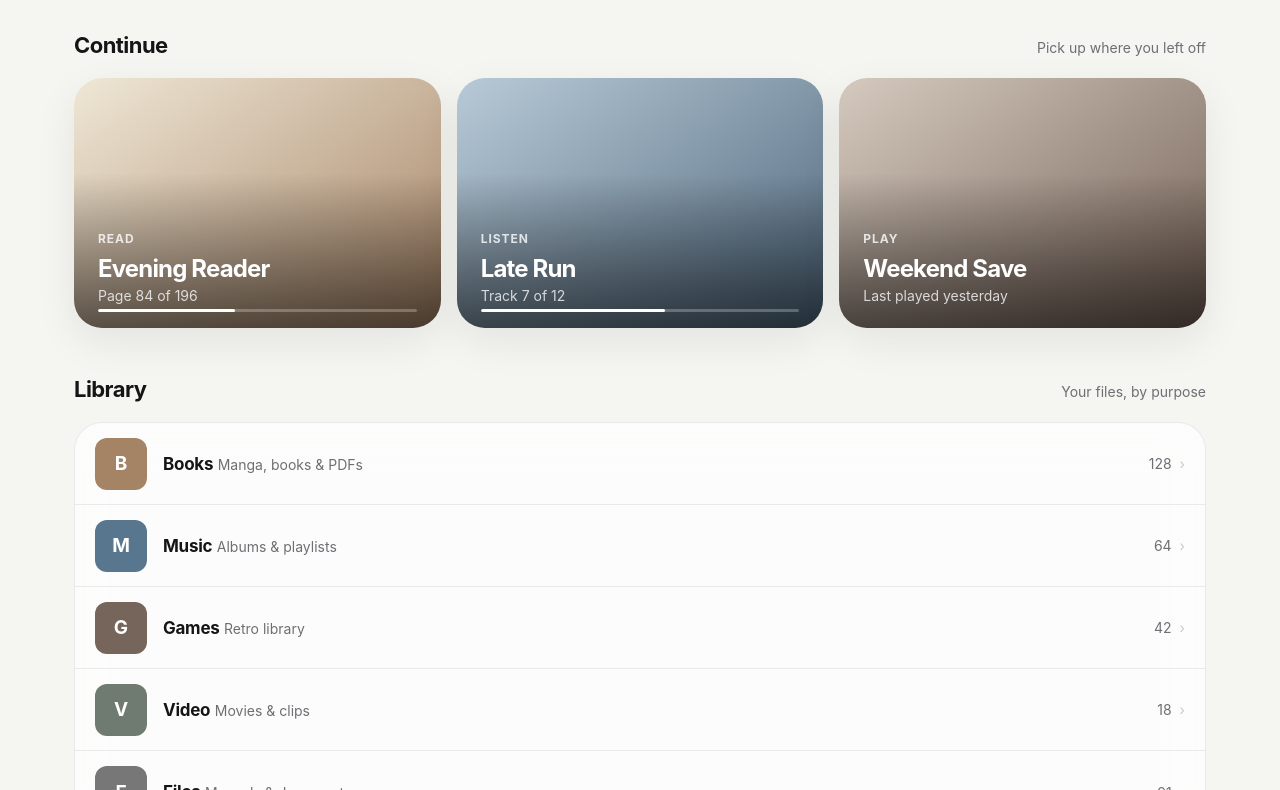
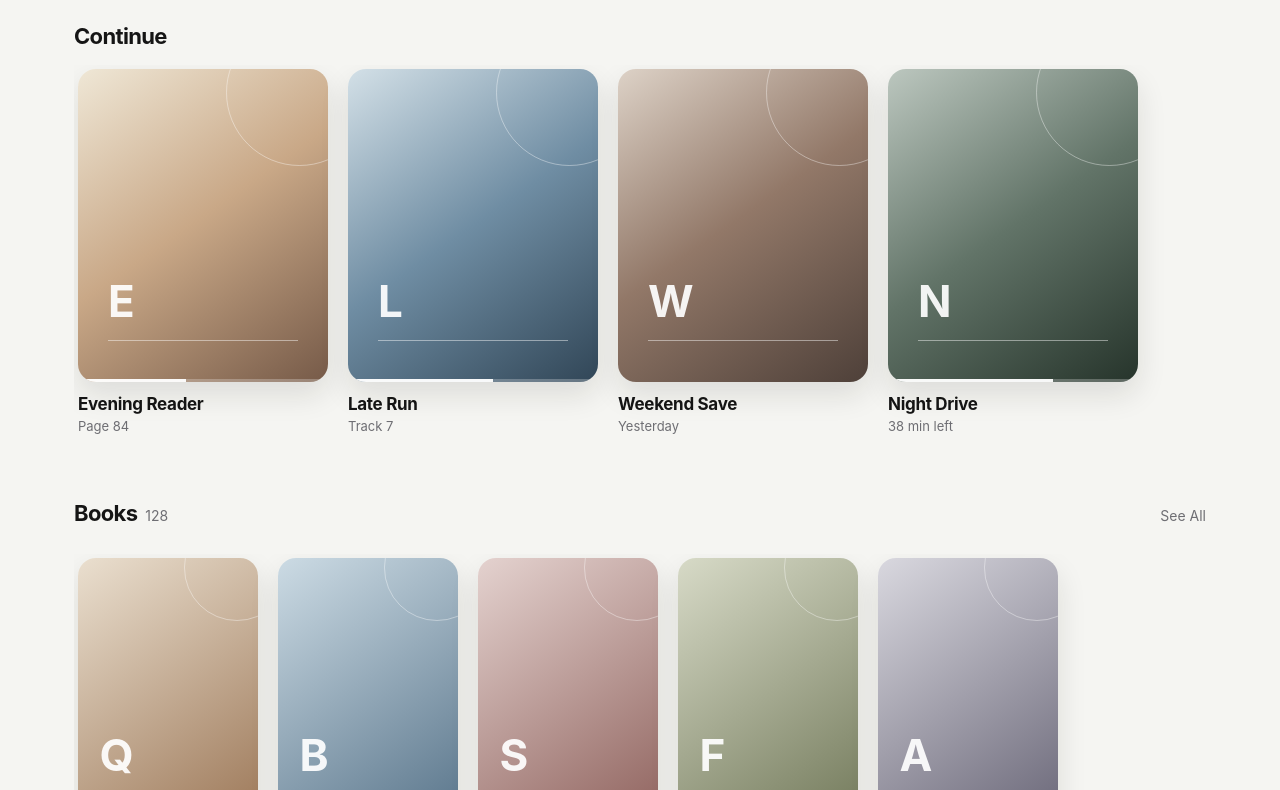
Before and after one commit to moveyoshizawa/cloud-shelf, a website built with Vite: page index.html in a window 1280 px wide. Shown: the part 104-894 px from the top of the page. Built offline with nearby package versions, Linux system fonts and the light colour scheme.

Commit message:
feat: shift home toward a content shelf

```diff
--- a/src/main.ts
+++ b/src/main.ts
@@ -1,6 +1,6 @@
 import "./styles/app.css";
-import { continueItems, librarySections } from "./mock/library";
-import type { ContentKind } from "./types";
+import { continueItems, shelves } from "./mock/library";
+import type { ContentKind, ShelfItem } from "./types";
 
 const labels: Record<ContentKind, string> = {
   book: "Read",
@@ -10,45 +10,41 @@ const labels: Record<ContentKind, string> = {
   document: "Open",
 };
 
-const glyphs: Record<ContentKind, string> = {
-  book: "B",
-  music: "M",
-  game: "G",
-  video: "V",
-  document: "F",
-};
+function coverMarkup(item: ShelfItem, size: "continue" | "shelf"): string {
+  const progress =
+    item.progress !== undefined
+      ? `<span class="cover-progress" aria-hidden="true"><span style="--progress: ${Math.round(item.progress * 100)}%"></span></span>`
+      : "";
 
-const continueMarkup = continueItems
+  return `
+    <button class="cover-card cover-card--${size} cover-card--${item.kind}" type="button" aria-label="${labels[item.kind]} ${item.title}">
+      <span class="cover-art" style="--cover-accent: ${item.accent}">
+        <span class="cover-mark" aria-hidden="true">${item.title.slice(0, 1)}</span>
+        ${progress}
+      </span>
+      <span class="cover-title">${item.title}</span>
+      ${item.subtitle ? `<span class="cover-subtitle">${item.subtitle}</span>` : ""}
+    </button>
+  `;
+}
+
+const continueMarkup = continueItems.map((item) => coverMarkup(item, "continue")).join("");
+
+const shelvesMarkup = shelves
   .map(
-    (item) => `
-      <button class="continue-card" type="button" aria-label="${labels[item.kind]} ${item.title}">
-        <div class="card-art" style="--card-accent: ${item.accent}"></div>
-        <div class="card-copy">
-          <p class="card-kicker">${labels[item.kind]}</p>
-          <h3 class="card-title">${item.title}</h3>
-          <p class="card-subtitle">${item.subtitle}</p>
+    (shelf) => `
+      <section class="shelf-section" aria-labelledby="shelf-${shelf.id}">
+        <div class="shelf-heading">
+          <div>
+            <h2 class="shelf-title" id="shelf-${shelf.id}">${shelf.title}</h2>
+            <span class="shelf-count">${shelf.count}</span>
+          </div>
+          <button class="shelf-more" type="button" aria-label="See all ${shelf.title}">See All</button>
         </div>
-        ${
-          item.progress !== undefined
-            ? `<div class="progress" aria-hidden="true"><span style="--progress: ${Math.round(item.progress * 100)}%"></span></div>`
-            : ""
-        }
-      </button>
-    `,
-  )
-  .join("");
-
-const libraryMarkup = librarySections
-  .map(
-    (section) => `
-      <button class="library-row" type="button" aria-label="Open ${section.title}">
-        <span class="library-icon" style="--row-accent: ${section.accent}">${glyphs[section.id]}</span>
-        <span>
-          <span class="library-title">${section.title}</span>
-          <span class="library-subtitle">${section.subtitle}</span>
-        </span>
-        <span class="library-count">${section.count}<span class="chevron" aria-hidden="true">›</span></span>
-      </button>
+        <div class="shelf-track">
+          ${shelf.items.map((item) => coverMarkup(item, "shelf")).join("")}
+        </div>
+      </section>
     `,
   )
   .join("");
@@ -57,28 +53,26 @@ document.querySelector<HTMLDivElement>("#app")!.innerHTML = `
   <main class="app-shell">
     <header class="topbar">
       <h1 class="brand">Cloud Shelf</h1>
-      <button class="search-button" id="open-search" type="button" aria-label="Search library">Search</button>
+      <button class="search-button" id="open-search" type="button" aria-label="Search library">
+        <svg viewBox="0 0 24 24" aria-hidden="true">
+          <circle cx="11" cy="11" r="6.5"></circle>
+          <path d="m16 16 4 4"></path>
+        </svg>
+      </button>
     </header>
 
-    <section class="section" aria-labelledby="continue-title">
-      <div class="section-heading">
-        <h2 class="section-title" id="continue-title">Continue</h2>
-        <span class="section-note">Pick up where you left off</span>
+    <section class="continue-section" aria-labelledby="continue-title">
+      <div class="shelf-heading">
+        <h2 class="shelf-title" id="continue-title">Continue</h2>
       </div>
-      <div class="continue-grid">
+      <div class="continue-track">
         ${continueMarkup}
       </div>
     </section>
 
-    <section class="section" aria-labelledby="library-title">
-      <div class="section-heading">
-        <h2 class="section-title" id="library-title">Library</h2>
-        <span class="section-note">Your files, by purpose</span>
-      </div>
-      <div class="library-list">
-        ${libraryMarkup}
-      </div>
-    </section>
+    <div class="library-shelves">
+      ${shelvesMarkup}
+    </div>
   </main>
 
   <div class="search-overlay" id="search-overlay" hidden>
@@ -87,7 +81,6 @@ document.querySelector<HTMLDivElement>("#app")!.innerHTML = `
         <input id="search-input" type="search" inputmode="search" placeholder="Search your library" aria-label="Search your library" />
         <button id="close-search" type="button">Done</button>
       </div>
-      <div class="search-hint">Search stays quiet until you need it.</div>
     </div>
   </div>
 `;
--- a/src/mock/library.ts
+++ b/src/mock/library.ts
@@ -1,35 +1,81 @@
-import type { ContinueItem, LibrarySection } from "../types";
+import type { ShelfItem, ShelfSection } from "../types";
 
-export const continueItems: ContinueItem[] = [
+export const continueItems: ShelfItem[] = [
   {
     id: "manga-01",
     kind: "book",
     title: "Evening Reader",
-    subtitle: "Page 84 of 196",
+    subtitle: "Page 84",
     progress: 0.43,
-    accent: "linear-gradient(145deg, #efe7d6, #a58365)",
+    accent: "linear-gradient(145deg, #efe7d6 0%, #c9a887 48%, #765a48 100%)",
   },
   {
     id: "album-01",
     kind: "music",
     title: "Late Run",
-    subtitle: "Track 7 of 12",
+    subtitle: "Track 7",
     progress: 0.58,
-    accent: "linear-gradient(145deg, #b8cad7, #4f677c)",
+    accent: "linear-gradient(145deg, #d3e0e7 0%, #6f8da3 50%, #314657 100%)",
   },
   {
     id: "game-01",
     kind: "game",
     title: "Weekend Save",
-    subtitle: "Last played yesterday",
-    accent: "linear-gradient(145deg, #d5cabf, #725f54)",
+    subtitle: "Yesterday",
+    accent: "linear-gradient(145deg, #ddd2c7 0%, #927868 48%, #4e4039 100%)",
+  },
+  {
+    id: "video-01",
+    kind: "video",
+    title: "Night Drive",
+    subtitle: "38 min left",
+    progress: 0.66,
+    accent: "linear-gradient(145deg, #bcc7bf 0%, #627468 50%, #26342b 100%)",
   },
 ];
 
-export const librarySections: LibrarySection[] = [
-  { id: "book", title: "Books", subtitle: "Manga, books & PDFs", count: 128, accent: "#a58365" },
-  { id: "music", title: "Music", subtitle: "Albums & playlists", count: 64, accent: "#58768e" },
-  { id: "game", title: "Games", subtitle: "Retro library", count: 42, accent: "#75655b" },
-  { id: "video", title: "Video", subtitle: "Movies & clips", count: 18, accent: "#6f7b70" },
-  { id: "document", title: "Files", subtitle: "Manuals & documents", count: 91, accent: "#777777" },
+const books: ShelfItem[] = [
+  { id: "book-1", kind: "book", title: "Quiet City", accent: "linear-gradient(145deg, #eadfcf, #9c7757)" },
+  { id: "book-2", kind: "book", title: "Blue Hour", accent: "linear-gradient(145deg, #ccdbe4, #58748a)" },
+  { id: "book-3", kind: "book", title: "Small Rooms", accent: "linear-gradient(145deg, #e4d2cf, #8f625d)" },
+  { id: "book-4", kind: "book", title: "Field Notes", accent: "linear-gradient(145deg, #d7dac7, #72795a)" },
+  { id: "book-5", kind: "book", title: "After Rain", accent: "linear-gradient(145deg, #d9d8df, #696677)" },
 ];
+
+const music: ShelfItem[] = [
+  { id: "music-1", kind: "music", title: "Sunroom", accent: "linear-gradient(145deg, #f0d9b0, #a6654a)" },
+  { id: "music-2", kind: "music", title: "Night Bus", accent: "linear-gradient(145deg, #a8c2d2, #3e5768)" },
+  { id: "music-3", kind: "music", title: "Still Air", accent: "linear-gradient(145deg, #d9d4c9, #6f6b62)" },
+  { id: "music-4", kind: "music", title: "Neon Lake", accent: "linear-gradient(145deg, #c6b8d7, #5c4c74)" },
+  { id: "music-5", kind: "music", title: "Sunday AM", accent: "linear-gradient(145deg, #dae0bd, #718153)" },
+];
+
+const games: ShelfItem[] = [
+  { id: "game-1", kind: "game", title: "Green Valley", accent: "linear-gradient(145deg, #c9dbbd, #55704f)" },
+  { id: "game-2", kind: "game", title: "Starline", accent: "linear-gradient(145deg, #b7c7dc, #4b5f7a)" },
+  { id: "game-3", kind: "game", title: "Red Harbor", accent: "linear-gradient(145deg, #deb9b0, #78483f)" },
+  { id: "game-4", kind: "game", title: "Tiny Quest", accent: "linear-gradient(145deg, #e5d2ac, #8c6c38)" },
+  { id: "game-5", kind: "game", title: "Orbit", accent: "linear-gradient(145deg, #c8c5dc, #57536f)" },
+];
+
+const videos: ShelfItem[] = [
+  { id: "video-1", kind: "video", title: "City Lights", accent: "linear-gradient(145deg, #b9c8cf, #4c636f)" },
+  { id: "video-2", kind: "video", title: "Long Weekend", accent: "linear-gradient(145deg, #e0c4ad, #895f43)" },
+  { id: "video-3", kind: "video", title: "Window Seat", accent: "linear-gradient(145deg, #cad3c7, #596b59)" },
+  { id: "video-4", kind: "video", title: "Night Walk", accent: "linear-gradient(145deg, #bbb9c8, #535164)" },
+];
+
+const documents: ShelfItem[] = [
+  { id: "document-1", kind: "document", title: "Camera Manual", accent: "linear-gradient(145deg, #d9d9d5, #7b7b75)" },
+  { id: "document-2", kind: "document", title: "Travel Notes", accent: "linear-gradient(145deg, #ddd4c5, #80705c)" },
+  { id: "document-3", kind: "document", title: "Reference", accent: "linear-gradient(145deg, #ccd6d8, #637377)" },
+  { id: "document-4", kind: "document", title: "Archive", accent: "linear-gradient(145deg, #d5cfda, #706778)" },
+];
+
+export const shelves: ShelfSection[] = [
+  { id: "book", title: "Books", count: 128, items: books },
+  { id: "music", title: "Music", count: 64, items: music },
+  { id: "game", title: "Games", count: 42, items: games },
+  { id: "video", title: "Video", count: 18, items: videos },
+  { id: "document", title: "Files", count: 91, items: documents },
+];
--- a/src/styles/app.css
+++ b/src/styles/app.css
@@ -13,6 +13,7 @@ body {
   margin: 0;
   min-width: 320px;
   min-height: 100vh;
+  overflow-x: hidden;
   background: var(--bg);
   color: var(--text);
 }
@@ -41,20 +42,22 @@ button {
   align-items: center;
   justify-content: space-between;
   gap: var(--space-4);
-  margin-bottom: var(--space-12);
+  margin-bottom: var(--space-10);
 }
 
 .brand {
   margin: 0;
-  font-size: clamp(30px, 4vw, 46px);
-  font-weight: 700;
-  letter-spacing: -0.045em;
+  font-size: clamp(31px, 4vw, 45px);
+  font-weight: 720;
+  letter-spacing: -0.05em;
 }
 
 .search-button {
-  min-width: var(--tap-target);
+  display: grid;
+  place-items: center;
+  width: var(--tap-target);
   height: var(--tap-target);
-  padding: 0 var(--space-4);
+  padding: 0;
   border: 0;
   border-radius: 999px;
   background: var(--surface);
@@ -63,184 +66,208 @@ button {
   cursor: pointer;
 }
 
-.search-button:active,
-.continue-card:active,
-.library-row:active {
-  transform: scale(0.985);
+.search-button svg {
+  width: 21px;
+  height: 21px;
+  fill: none;
+  stroke: currentColor;
+  stroke-width: 1.8;
+  stroke-linecap: round;
 }
 
-.section + .section {
-  margin-top: var(--space-12);
+.continue-section {
+  margin-bottom: var(--space-12);
 }
 
-.section-heading {
+.library-shelves {
+  display: grid;
+  gap: var(--space-12);
+}
+
+.shelf-heading {
   display: flex;
   align-items: baseline;
   justify-content: space-between;
-  margin-bottom: var(--space-5);
+  gap: var(--space-4);
+  margin-bottom: var(--space-4);
 }
 
-.section-title {
+.shelf-heading > div {
+  display: flex;
+  align-items: baseline;
+  gap: var(--space-2);
+}
+
+.shelf-title {
   margin: 0;
   font-size: 22px;
-  letter-spacing: -0.025em;
+  font-weight: 700;
+  letter-spacing: -0.03em;
 }
 
-.section-note {
+.shelf-count {
   color: var(--text-secondary);
   font-size: 14px;
 }
 
-.continue-grid {
-  display: grid;
-  grid-template-columns: repeat(3, minmax(0, 1fr));
-  gap: var(--space-4);
+.shelf-more {
+  min-height: var(--tap-target);
+  padding: 0;
+  border: 0;
+  background: transparent;
+  color: var(--text-secondary);
+  font-size: 14px;
+  cursor: pointer;
 }
 
-.continue-card {
-  position: relative;
-  min-height: 250px;
-  padding: var(--space-6);
-  overflow: hidden;
+.continue-track,
+.shelf-track {
+  display: grid;
+  grid-auto-flow: column;
+  justify-content: start;
+  overflow-x: auto;
+  overscroll-behavior-inline: contain;
+  scroll-snap-type: inline proximity;
+  scrollbar-width: none;
+  -webkit-overflow-scrolling: touch;
+}
+
+.continue-track::-webkit-scrollbar,
+.shelf-track::-webkit-scrollbar {
+  display: none;
+}
+
+.continue-track {
+  grid-auto-columns: clamp(180px, 24vw, 250px);
+  gap: var(--space-5);
+  padding: var(--space-1) var(--space-1) var(--space-3);
+}
+
+.shelf-track {
+  grid-auto-columns: clamp(135px, 16vw, 180px);
+  gap: var(--space-5);
+  padding: var(--space-1) var(--space-1) var(--space-2);
+}
+
+.cover-card {
+  display: block;
+  min-width: 0;
+  padding: 0;
   border: 0;
-  border-radius: var(--radius-lg);
+  background: transparent;
   text-align: left;
-  background: var(--surface-solid);
-  box-shadow: var(--shadow);
   cursor: pointer;
+  scroll-snap-align: start;
   transition: transform 120ms ease;
 }
 
-.card-art {
-  position: absolute;
-  inset: 0;
-  background: var(--card-accent);
+.cover-card:active,
+.search-button:active,
+.shelf-more:active {
+  transform: scale(0.985);
 }
 
-.card-art::after {
+.cover-art {
+  position: relative;
+  display: block;
+  width: 100%;
+  overflow: hidden;
+  border-radius: var(--radius-md);
+  background: var(--cover-accent);
+  box-shadow: 0 13px 30px rgba(25, 24, 21, 0.11);
+}
+
+.cover-card--continue .cover-art {
+  aspect-ratio: 4 / 5;
+}
+
+.cover-card--shelf.cover-card--music .cover-art {
+  aspect-ratio: 1;
+}
+
+.cover-card--shelf.cover-card--book .cover-art,
+.cover-card--shelf.cover-card--game .cover-art,
+.cover-card--shelf.cover-card--video .cover-art {
+  aspect-ratio: 2 / 3;
+}
+
+.cover-card--shelf.cover-card--document .cover-art {
+  aspect-ratio: 3 / 4;
+}
+
+.cover-art::before,
+.cover-art::after {
   content: "";
   position: absolute;
-  inset: 0;
-  background: linear-gradient(to top, rgba(0, 0, 0, 0.56), transparent 62%);
+  pointer-events: none;
 }
 
-.card-copy {
-  position: absolute;
-  left: var(--space-6);
-  right: var(--space-6);
-  bottom: var(--space-6);
-  z-index: 1;
-  color: white;
+.cover-art::before {
+  width: 58%;
+  aspect-ratio: 1;
+  top: -16%;
+  right: -18%;
+  border: 1px solid rgba(255, 255, 255, 0.38);
+  border-radius: 50%;
 }
 
-.card-kicker {
-  margin: 0 0 var(--space-2);
-  font-size: 12px;
-  font-weight: 650;
-  letter-spacing: 0.08em;
-  text-transform: uppercase;
-  opacity: 0.8;
+.cover-art::after {
+  left: 12%;
+  right: 12%;
+  bottom: 13%;
+  height: 1px;
+  background: rgba(255, 255, 255, 0.45);
 }
 
-.card-title {
-  margin: 0;
-  font-size: 24px;
-  font-weight: 700;
-  letter-spacing: -0.035em;
+.cover-mark {
+  position: absolute;
+  left: 12%;
+  bottom: 17%;
+  color: rgba(255, 255, 255, 0.92);
+  font-size: clamp(25px, 4vw, 44px);
+  font-weight: 720;
+  letter-spacing: -0.05em;
 }
 
-.card-subtitle {
-  margin: var(--space-1) 0 0;
-  font-size: 14px;
-  opacity: 0.78;
+.cover-progress {
+  position: absolute;
+  left: 0;
+  right: 0;
+  bottom: 0;
+  height: 3px;
+  background: rgba(255, 255, 255, 0.25);
 }
 
-.progress {
-  position: absolute;
-  left: var(--space-6);
-  right: var(--space-6);
-  bottom: var(--space-4);
-  height: 3px;
-  overflow: hidden;
-  border-radius: 999px;
-  background: rgba(255, 255, 255, 0.25);
-  z-index: 2;
+.cover-progress > span {
+  display: block;
+  width: var(--progress);
+  height: 100%;
+  background: rgba(255, 255, 255, 0.95);
 }
 
-.progress > span {
+.cover-title,
+.cover-subtitle {
   display: block;
-  height: 100%;
-  width: var(--progress);
-  border-radius: inherit;
-  background: white;
+  overflow: hidden;
+  text-overflow: ellipsis;
+  white-space: nowrap;
 }
 
-.library-list {
-  overflow: hidden;
-  border: 1px solid var(--separator);
-  border-radius: var(--radius-lg);
-  background: var(--surface);
-  backdrop-filter: blur(20px);
-  -webkit-backdrop-filter: blur(20px);
+.cover-title {
+  margin-top: var(--space-3);
+  font-size: 15px;
+  font-weight: 650;
+  letter-spacing: -0.018em;
 }
 
-.library-row {
-  display: grid;
-  grid-template-columns: 52px 1fr auto;
-  align-items: center;
-  gap: var(--space-4);
-  width: 100%;
-  min-height: 82px;
-  padding: var(--space-3) var(--space-5);
-  border: 0;
-  border-bottom: 1px solid var(--separator);
-  background: transparent;
-  text-align: left;
-  cursor: pointer;
-  transition: transform 120ms ease, background 120ms ease;
+.cover-card--continue .cover-title {
+  font-size: 17px;
 }
 
-.library-row:last-child {
-  border-bottom: 0;
-}
-
-.library-row:hover {
-  background: color-mix(in srgb, var(--surface-solid) 45%, transparent);
-}
-
-.library-icon {
-  display: grid;
-  place-items: center;
-  width: 52px;
-  aspect-ratio: 1;
-  border-radius: var(--radius-sm);
-  color: white;
-  background: var(--row-accent);
-  font-size: 19px;
-  font-weight: 700;
-}
-
-.library-title {
-  margin: 0;
-  font-size: 17px;
-  font-weight: 650;
-  letter-spacing: -0.015em;
-}
-
-.library-subtitle {
-  margin: var(--space-1) 0 0;
+.cover-subtitle {
+  margin-top: var(--space-1);
   color: var(--text-secondary);
-  font-size: 14px;
-}
-
-.library-count {
-  color: var(--text-secondary);
-  font-size: 14px;
-}
-
-.chevron {
-  margin-left: var(--space-2);
-  opacity: 0.36;
+  font-size: 13px;
 }
 
 .search-overlay {
@@ -296,13 +323,6 @@ button {
   cursor: pointer;
 }
 
-.search-hint {
-  padding: var(--space-5);
-  color: var(--text-secondary);
-  text-align: center;
-  font-size: 14px;
-}
-
 @media (max-width: 760px) {
   .app-shell {
     padding-left: var(--space-4);
@@ -313,16 +333,26 @@ button {
     margin-bottom: var(--space-8);
   }
 
-  .continue-grid {
-    grid-template-columns: 1fr;
+  .continue-section {
+    margin-bottom: var(--space-10);
   }
 
-  .continue-card {
-    min-height: 190px;
+  .library-shelves {
+    gap: var(--space-10);
   }
 
-  .section + .section {
-    margin-top: var(--space-10);
+  .continue-track {
+    grid-auto-columns: min(66vw, 230px);
+  }
+
+  .shelf-track {
+    grid-auto-columns: min(38vw, 165px);
+  }
+}
+
+@media (prefers-color-scheme: dark) {
+  .cover-art {
+    box-shadow: 0 13px 34px rgba(0, 0, 0, 0.24);
   }
 }
 
```
Also changed, not shown: src/types.ts (+4 -5 lines).
